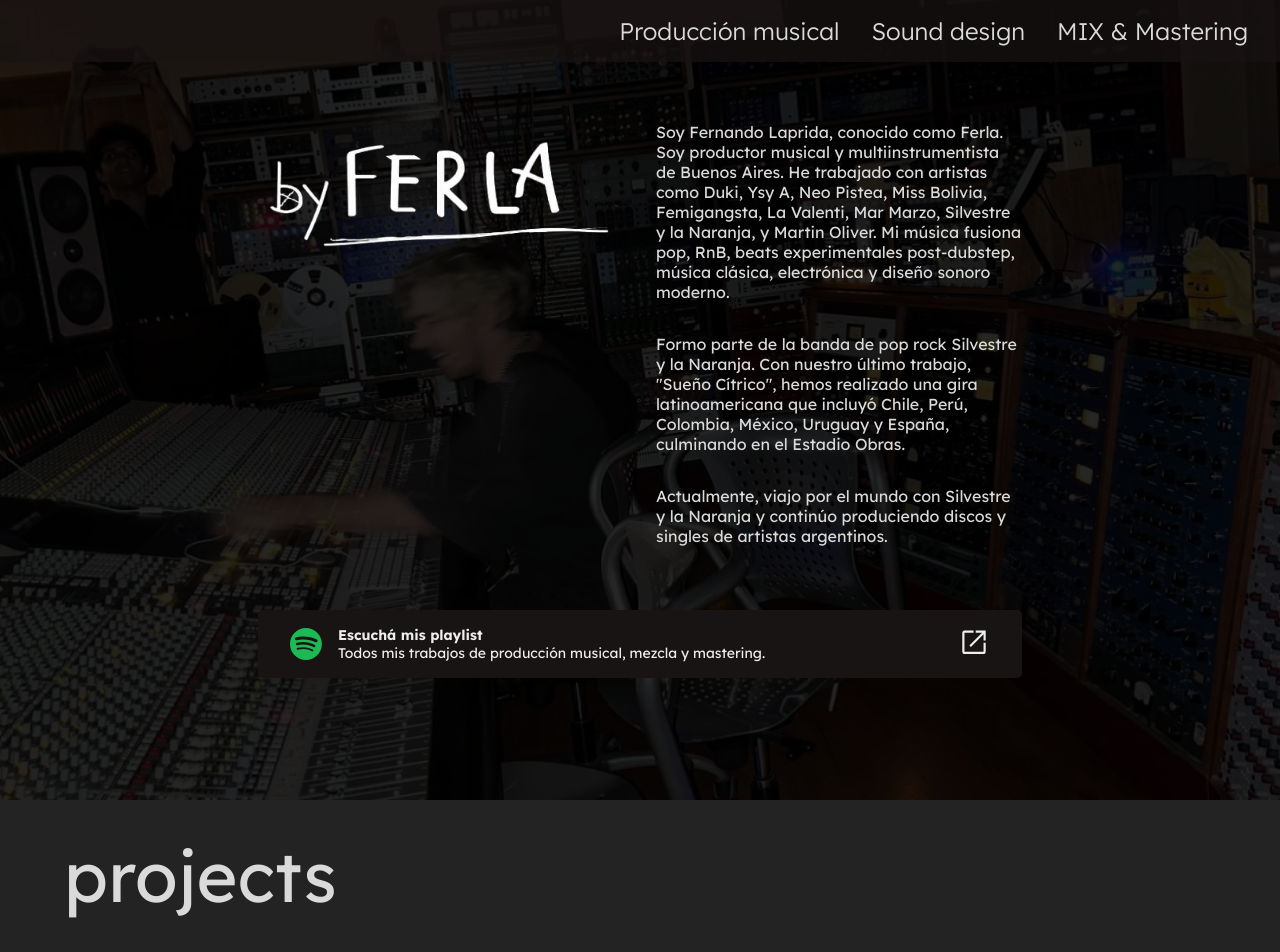
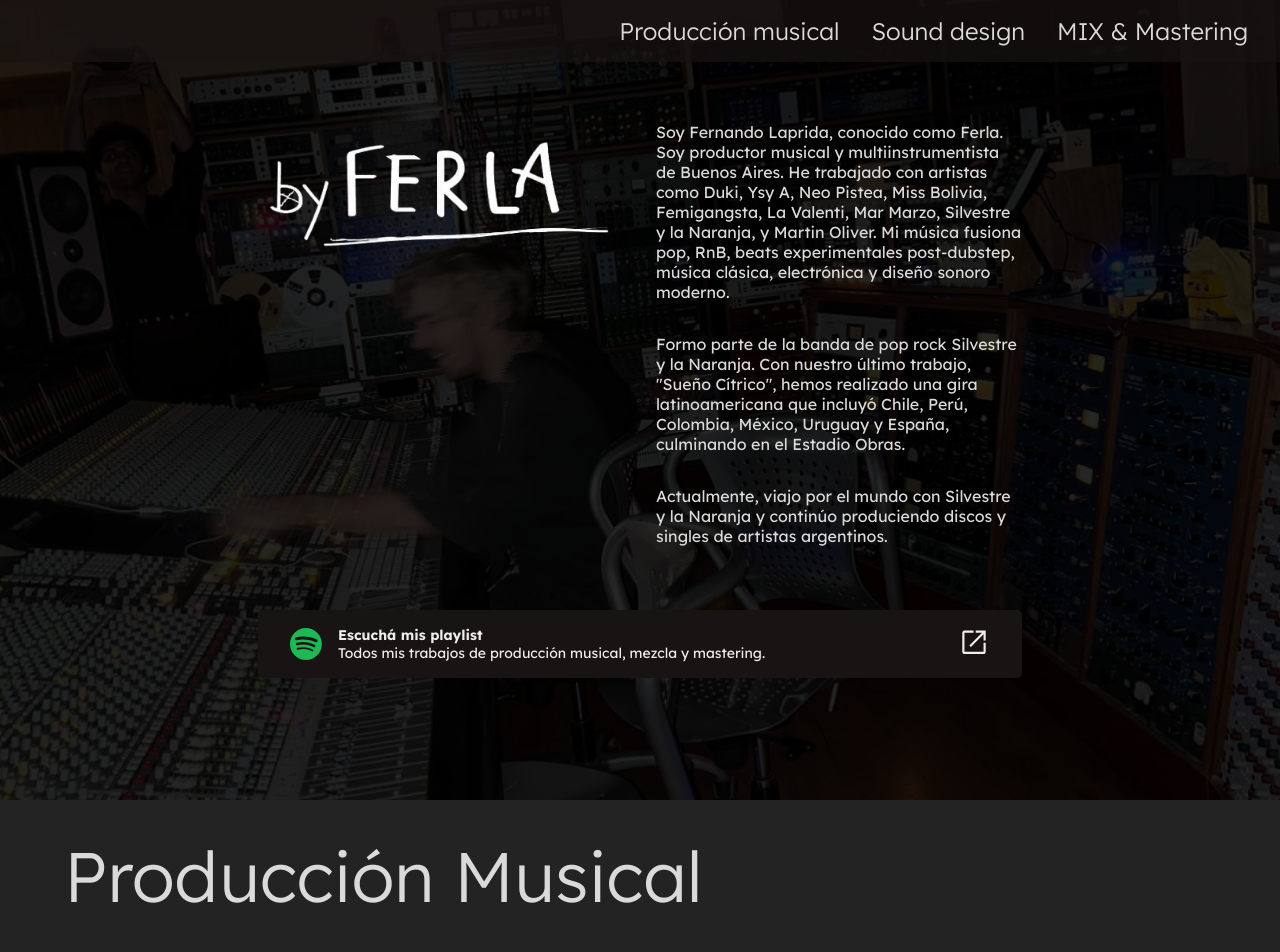
Before and after one commit to antoninosartori/ferla, a React (Vite) app: page / in a window 1280 px wide. Shown: the top 952 px of the page. Built offline with nearby package versions, Linux system fonts and the light colour scheme.

Commit message:
Create title component. Create project categories enums, map project with every category.Issue: FER-21

```diff
--- a/src/assets/DATA_PROJECTS.js
+++ b/src/assets/DATA_PROJECTS.js
@@ -21,13 +21,14 @@ import lastofusVSound from '../assets/sounds/last-of-us/V.mp3'
 import lastofusVISound from '../assets/sounds/last-of-us/VI.mp3'
 import lastofusVIISound from '../assets/sounds/last-of-us/VII.mp3'
 import lastofusVIIISound from '../assets/sounds/last-of-us/VIII.mp3'
+import { PROJECT_CATEGORIES } from '../utils/project-categories-enum'
 
 
 export const PROJECTS_DATA = [
    {
       id: crypto.randomUUID(),
       title: "Campaña Sarkany",
-		category: "Producción Musical",
+      category: PROJECT_CATEGORIES.production,
       image: sarkanyImage,
       description: 'Lorem ipsum dolor sit amet, consectetur adipiscing elit, sed do eiusmod tempor incididunt ut labore et dolore magna aliqua. Ut enim ad minim veniam, quis nostrud exercitation ullamco laboris nisi ut aliquip ex ea commodo consequat. Duis aute irure dolor in reprehenderit in voluptate velit esse cillum dolore eu fugiat nulla pariatur. Excepteur sint occaecat cupidatat non proident, sunt in culpa qui officia deserunt mollit anim id est laborum.',
       tracks: [{
@@ -39,7 +40,7 @@ export const PROJECTS_DATA = [
    {
       id: crypto.randomUUID(),
       title: "Hotel estudio",
-		category: "Producción Musical",
+      category: PROJECT_CATEGORIES.production,
       image: hotelImage,
       description: 'Lorem ipsum dolor sit amet, consectetur adipiscing elit, sed do eiusmod tempor incididunt ut labore et dolore magna aliqua. Ut enim ad minim veniam, quis nostrud exercitation ullamco laboris nisi ut aliquip ex ea commodo consequat. Duis aute irure dolor in reprehenderit in voluptate velit esse cillum dolore eu fugiat nulla pariatur. Excepteur sint occaecat cupidatat non proident, sunt in culpa qui officia deserunt mollit anim id est laborum.',
       tracks: [{
@@ -51,7 +52,7 @@ export const PROJECTS_DATA = [
    {
       id: crypto.randomUUID(),
       title: "REVOLVER",
-		category: "Producción Musical",
+      category: PROJECT_CATEGORIES.production,
       image: revolverImage,
       description: 'Lorem ipsum dolor sit amet, consectetur adipiscing elit, sed do eiusmod tempor incididunt ut labore et dolore magna aliqua. Ut enim ad minim veniam, quis nostrud exercitation ullamco laboris nisi ut aliquip ex ea commodo consequat. Duis aute irure dolor in reprehenderit in voluptate velit esse cillum dolore eu fugiat nulla pariatur. Excepteur sint occaecat cupidatat non proident, sunt in culpa qui officia deserunt mollit anim id est laborum.',
       tracks: [{
@@ -63,7 +64,7 @@ export const PROJECTS_DATA = [
    {
       id: crypto.randomUUID(),
       title: "VENUE BRAND EXPERIENCE",
-		category: "Producción Musical",
+      category: PROJECT_CATEGORIES.production,
       image: venueImage,
       description: 'Lorem ipsum dolor sit amet, consectetur adipiscing elit, sed do eiusmod tempor incididunt ut labore et dolore magna aliqua. Ut enim ad minim veniam, quis nostrud exercitation ullamco laboris nisi ut aliquip ex ea commodo consequat. Duis aute irure dolor in reprehenderit in voluptate velit esse cillum dolore eu fugiat nulla pariatur. Excepteur sint occaecat cupidatat non proident, sunt in culpa qui officia deserunt mollit anim id est laborum.',
       //tracks: [{
@@ -75,7 +76,7 @@ export const PROJECTS_DATA = [
    {
       id: crypto.randomUUID(),
       title: "The Last of Us Serie",
-		category: "Producción Musical",
+      category: PROJECT_CATEGORIES.production,
       image: lastofusImage01,
       description: 'Lorem ipsum dolor sit amet, consectetur adipiscing elit, sed do eiusmod tempor incididunt ut labore et dolore magna aliqua. Ut enim ad minim veniam, quis nostrud exercitation ullamco laboris nisi ut aliquip ex ea commodo consequat.',
       tracks: [
@@ -124,7 +125,7 @@ export const PROJECTS_DATA = [
    {
       id: crypto.randomUUID(),
       title: "The Last of Us Serie",
-		category: "Producción Musical",
+      category: PROJECT_CATEGORIES.production,
       image: lastofusImage02,
       description: 'Lorem ipsum dolor sit amet, consectetur adipiscing elit, sed do eiusmod tempor incididunt ut labore et dolore magna aliqua. Ut enim ad minim veniam, quis nostrud exercitation ullamco laboris nisi ut aliquip ex ea commodo consequat.',
       tracks: [
--- a/src/components/Player/Player.jsx
+++ b/src/components/Player/Player.jsx
@@ -56,7 +56,6 @@ export default function Player() {
                   <p className='Player-info-project--description'>{player.description}</p>
                </div>
             </div>
-            {console.log(player?.tracks?.length)}
             {(player?.tracks?.length > 0 && player?.tracks?.length !== undefined) &&
                <div className='Player-tracks-container'>
                   <div className='Player-tracks-wrapper'>
--- /dev/null
+++ b/src/components/Title/Title.css
@@ -0,0 +1,14 @@
+.Title--text{
+   font-size: var(--fs-title);
+   font-family: var(--font-primary);
+   text-align: left;
+   font-weight: 300;
+   color: var(--color-primary);
+   padding: var(--gap-md) 0 var(--gap-md) var(--gap-lg);
+}
+
+@media (max-width: 768px) {
+   .Title--text{
+      padding: var(--gap-md) 0 var(--gap-md) var(--gap-md);
+   }
+}
--- /dev/null
+++ b/src/components/Title/Title.jsx
@@ -0,0 +1,8 @@
+import './Title.css'
+export default function Title({ text }) {
+   if (!text) return null
+
+   return (
+      <h2 className="Title--text">{text}</h2>
+   )
+}
--- a/src/sections/Projects/Projects.css
+++ b/src/sections/Projects/Projects.css
@@ -11,15 +11,6 @@
    flex-direction: column;
    width: 100%;
    height: 100%;
-}
-
-.ProjectsPage--title{
-   font-size: var(--fs-title);
-   font-family: var(--font-primary);
-   text-align: left;
-   font-weight: 400;
-   color: var(--color-primary);
-   padding: 32px 0 32px 64px;
 }
 
 .ProjectsPage-grid-container{
--- a/src/sections/Projects/Projects.jsx
+++ b/src/sections/Projects/Projects.jsx
@@ -3,18 +3,26 @@ import { PROJECTS_DATA } from '../../assets/DATA_PROJECTS'
 import { Card } from '../../components/Card/Card'
 import { useContext } from 'react'
 import { AppContext } from '../../contexts/AppContext/AppContext'
+import Title from '../../components/Title/Title'
+import { PROJECT_CATEGORIES } from '../../utils/project-categories-enum'
 
 export default function Projects() {
    const { setPlayer } = useContext(AppContext)
 
+   const projectProduction = PROJECTS_DATA?.filter(project => project.category === PROJECT_CATEGORIES.production)
+   const projectSoundDesign = PROJECTS_DATA?.filter(project => project.category === PROJECT_CATEGORIES.soundDesign)
+   const projectMixMastering = PROJECTS_DATA?.filter(project => project.category === PROJECT_CATEGORIES.mixMastering)
+
+
    return (
       <section className='ProjectsPage-main-container'>
 
+         {projectProduction?.length > 0 &&
             <div className='ProjectsPage-wrapper-container'>
-            <h2 className='ProjectsPage--title'>projects</h2>
+               < Title text={PROJECT_CATEGORIES.production} />
 
                <div className='ProjectsPage-grid-container'>
-               {PROJECTS_DATA?.map(project => (
+                  {projectProduction?.map(project => (
                      < Card
                         key={project.id}
                         title={project.title}
@@ -23,6 +31,39 @@ export default function Projects() {
                   ))}
                </div>
             </div>
+         }
+
+         {projectSoundDesign?.length > 0 &&
+            <div className='ProjectsPage-wrapper-container'>
+               < Title text={PROJECT_CATEGORIES.soundDesign} />
+
+               <div className='ProjectsPage-grid-container'>
+                  {projectSoundDesign?.map(project => (
+                     < Card
+                        key={project.id}
+                        title={project.title}
+                        image={project.image}
+                        onClick={() => setPlayer(project)} />
+                  ))}
+               </div>
+            </div>
+         }
+
+         {projectMixMastering?.length > 0 &&
+            <div className='ProjectsPage-wrapper-container'>
+               < Title text={PROJECT_CATEGORIES.mixMastering} />
+
+               <div className='ProjectsPage-grid-container'>
+                  {projectMixMastering?.map(project => (
+                     < Card
+                        key={project.id}
+                        title={project.title}
+                        image={project.image}
+                        onClick={() => setPlayer(project)} />
+                  ))}
+               </div>
+            </div>
+         }
 
       </section>
    )
--- /dev/null
+++ b/src/utils/project-categories-enum.js
@@ -0,0 +1,5 @@
+export const PROJECT_CATEGORIES = {
+   production: 'Producción Musical',
+   soundDesign: 'Sound Design',
+   mixMastering: 'MIX & Mastering'
+}
```
Lines whose indentation alone changed are shown as unchanged.
